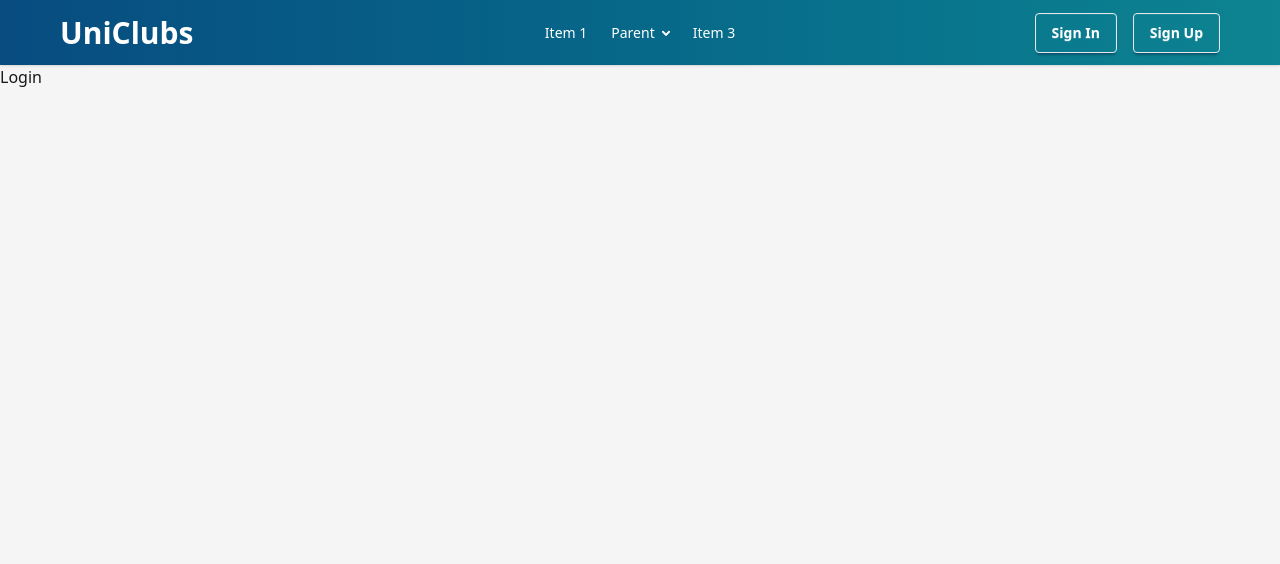
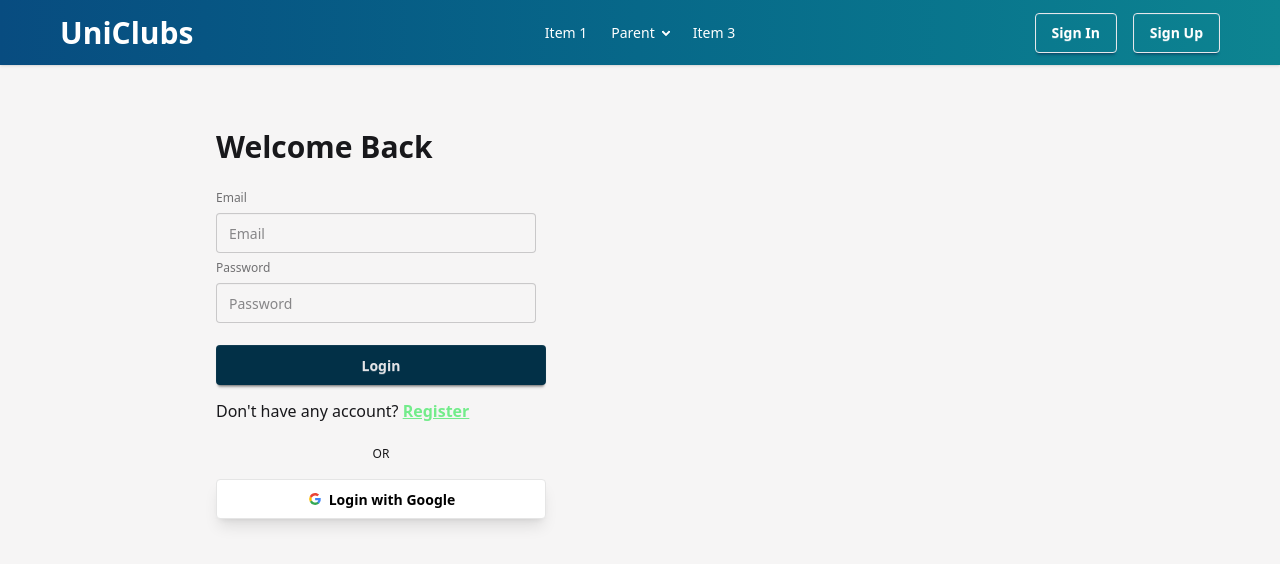
Before and after one commit to MughniRayhan/uni-clubs, a React (Vite) app in the folder uni-clubs-client-side/: page /auth/login in a window 1280 px wide. Shown: the top 564 px of the page. Built offline with nearby package versions, Linux system fonts and the light colour scheme; no server answers.

Commit message:
add login

```diff
--- a/uni-clubs-client-side/src/Pages/Auth/SignIn/Login.jsx
+++ b/uni-clubs-client-side/src/Pages/Auth/SignIn/Login.jsx
@@ -1,11 +1,60 @@
-import React from 'react';
+import React from 'react'
+import { useForm } from "react-hook-form"
+import { Link, useLocation, useNavigate } from 'react-router';
+import SocialLogin from '../SocialLogin/SocialLogin';
+import { toast } from 'react-toastify';
+import UseAuth from '../../../Hooks/UseAuth';
 
-const Login = () => {
-    return (
-        <div>
-            Login
-        </div>
-    );
-};
+function Login() {
+    const {register, handleSubmit, formState: {errors}} = useForm();
+    const {signIn} = UseAuth();
+    const location = useLocation();
+    const navigate = useNavigate();
 
-export default Login;
+
+    const onSubmit = (data) => {
+
+        signIn(data.email, data.password)
+            .then((result) => {
+                toast.success("Successfully logged in")
+                navigate(location.state || '/');
+            })
+            .catch((error) => {
+                console.error(error.message);
+            })
+    }
+  return (
+    <div className=' my-10 sm:w-[70%] mx-auto w-full shadow-lg md:shadow-none  '>
+        <form onSubmit={handleSubmit(onSubmit)} className='card-body'>
+           <div className='mb-2'>
+             <h2 className='font-extrabold sm:text-3xl text-xl mb-1 '>Welcome Back</h2>
+
+           </div>
+        <fieldset className="fieldset">
+          <label className="label">Email</label>
+          <input type="email"
+          {...register("email",{ required: true})}
+          className="input" placeholder="Email" />
+          {
+            errors.email?.type === 'required' && <span className='text-red-500'>Password is required</span>
+          }
+
+          <label className="label">Password</label>
+          <input type="password"
+          {...register("password",{ required: true})}
+          className="input" placeholder="Password" />
+          {
+            errors.password?.type === 'required' && <span className='text-red-500'>Password is required</span>
+          }
+
+          <button className="btn btn-neutral mt-4 sm:w-[330px] bg-primary   font-bold border-none">Login</button>
+           <div className='mt-2 text-base'>Don't have any account? <Link to='/auth/register' className='text-secondary font-semibold underline dark:text-green-600'>Register</Link></div>
+
+          <SocialLogin/>
+        </fieldset>
+    </form>
+    </div>
+  )
+}
+
+export default Login
--- a/uni-clubs-client-side/src/Pages/Auth/SignUp/SignUp.jsx
+++ b/uni-clubs-client-side/src/Pages/Auth/SignUp/SignUp.jsx
@@ -41,7 +41,7 @@ const onSubmit = (data) => {
         <div className=' my-10 sm:w-[70%] mx-auto w-full shadow-lg md:shadow-none'>
         <form onSubmit={handleSubmit(onSubmit)} className='card-body'>
            <div className='mb-2'>
-             <h2 className='font-extrabold sm:text-3xl text-xl mb-1 text-accent dark:text-orange-500'>Create an Account</h2>
+             <h2 className='font-extrabold sm:text-3xl text-xl mb-1  '>Create an Account</h2>
 
            </div>
 
@@ -77,7 +77,7 @@ const onSubmit = (data) => {
             errors.password?.type === 'minLength' && <span className='text-red-500'>Must have to 6 length</span>
           }
 
-          <button className="btn btn-neutral mt-4 sm:w-[330px] bg-primary  font-bold border-none dark:bg-orange-500">Register</button>
+          <button className="btn btn-neutral mt-4 sm:w-[330px] bg-primary  font-bold border-none">Register</button>
           <div className='mt-2 text-base'>Allready have an account?    <Link to='/auth/login' className='text-secondary font-semibold underline dark:text-green-600'>   Login</Link></div>
          <SocialLogin />
         </fieldset>
```
